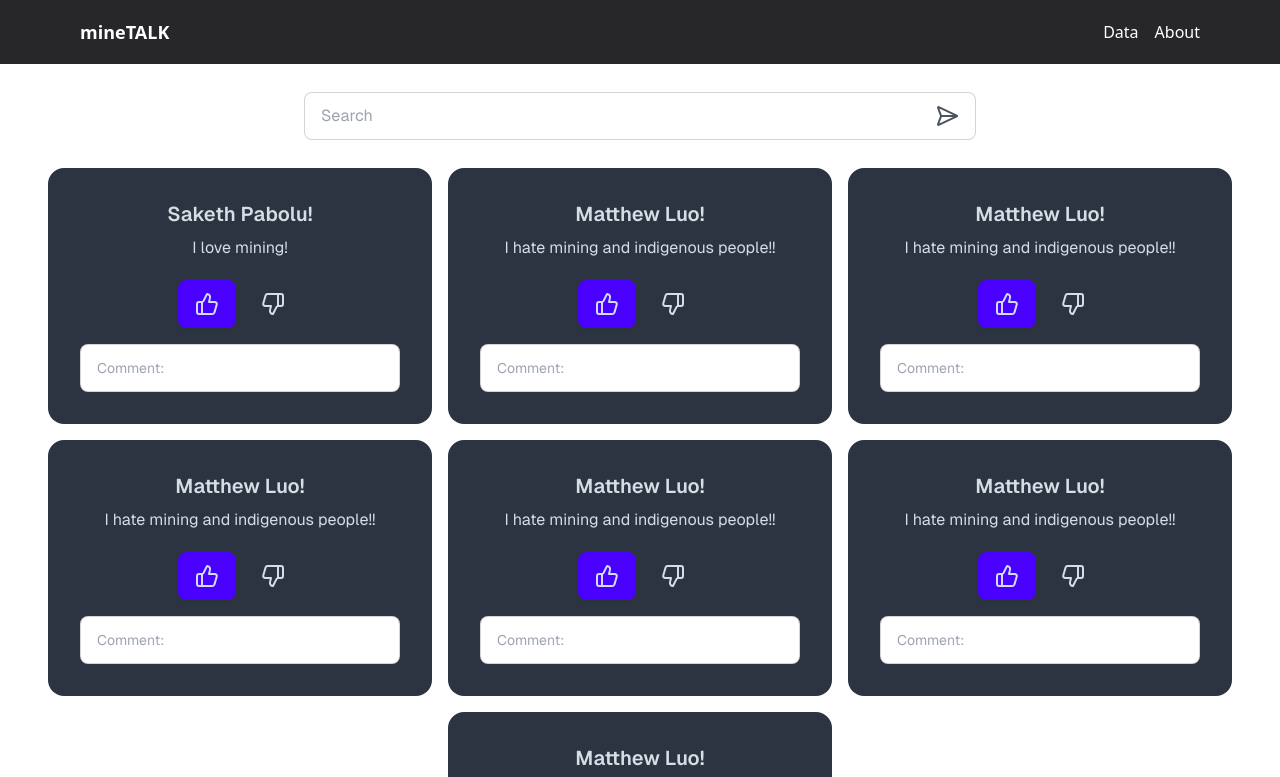
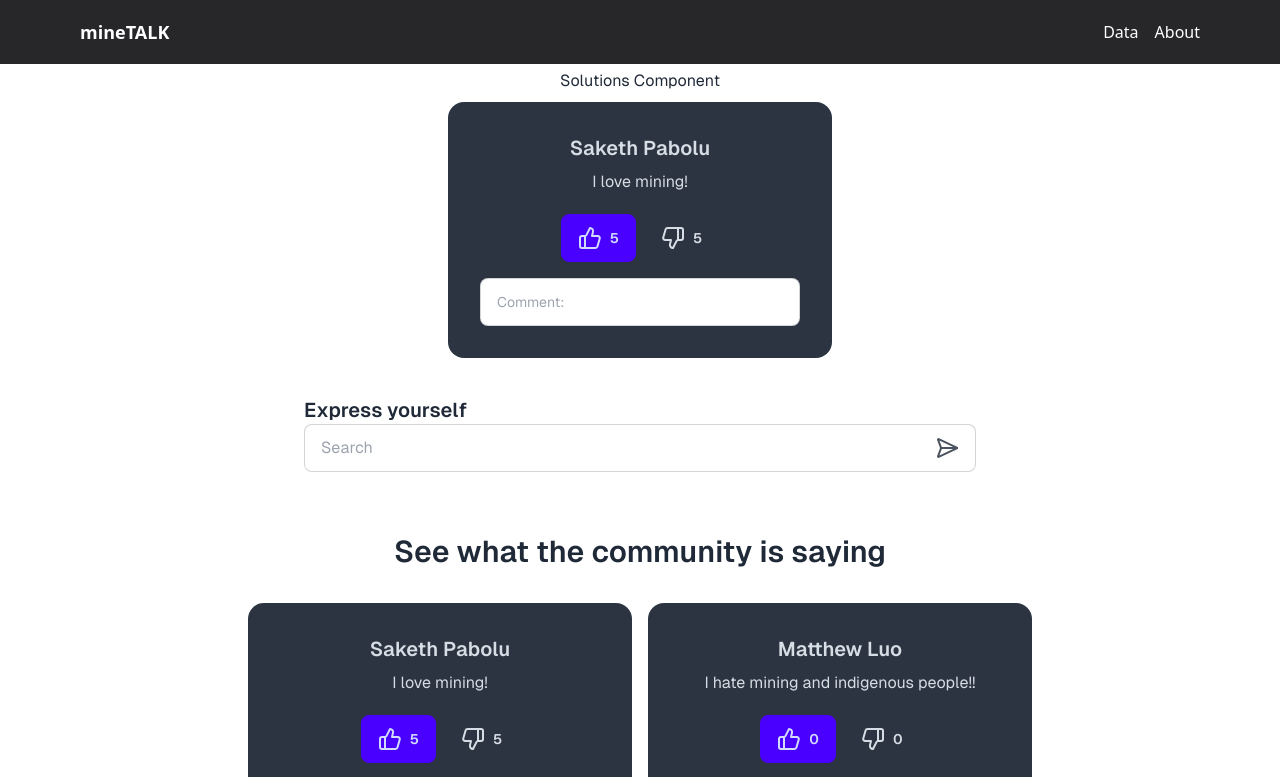
Before and after one commit to spabolu/spark-challenge, a Next.js app in the folder frontend/: page / in a window 1280 px wide. Shown: the top 777 px of the page. Built offline with nearby package versions, Linux system fonts and the light colour scheme.

Commit message:
make commentcard into a reusable component

```diff
--- a/frontend/src/app/page.jsx
+++ b/frontend/src/app/page.jsx
@@ -1,14 +1,14 @@
+import Solutions from "@/components/Solutions";
 import Input from "@/components/Input";
-import CommentCards from "@/components/CommentCards";
+import FeedbackCards from "@/components/FeedbackCards";
 
 export default function Home() {
   return (
     <>
       <div className="grid items-center justify-items-center min-h-screen font-[family-name:var(--font-geist-sans)]">
-      <Input />
-        <main className="flex flex-col items-center sm:items-start">
-          <CommentCards />
-        </main>
+        <Solutions />
+        <Input />
+        <FeedbackCards />
       </div>
     </>
   );
--- /dev/null
+++ b/frontend/src/components/Card.jsx
@@ -0,0 +1,25 @@
+import { ThumbsDownIcon, ThumbsUpIcon } from "lucide-react";
+
+export default function Card({ username, message, upvote = 0, downvote = 0 }) {
+  return (
+    <div className="card bg-neutral text-neutral-content w-96 m-0.2">
+      <div className="card-body items-center text-center">
+        <h2 className="card-title">{username}</h2>
+        <p>{message}</p>
+        <div className="card-actions justify-between mt-3">
+          <button className="btn btn-primary">
+            <ThumbsUpIcon /> {upvote}
+          </button>
+          <button className="btn btn-ghost">
+            <ThumbsDownIcon /> {downvote}
+          </button>
+        </div>
+        <input
+          type="text"
+          placeholder="Comment: "
+          className="input input-bordered input-md w-full max-w-xs mt-2"
+        />
+      </div>
+    </div>
+  );
+}
--- a/frontend/src/components/CommentCards.jsx
+++ /dev/null
@@ -1,70 +0,0 @@
-import { ThumbsDownIcon, ThumbsUpIcon } from 'lucide-react';
-
-const userComments = [
-  {
-    username: 'Saketh Pabolu',
-    message: 'I love mining!',
-    upvote: 5,
-    downvote: 5,
-  },
-  ,
-  {
-    username: 'Matthew Luo',
-    message: 'I hate mining and indigenous people!!',
-  },
-  {
-    username: 'Matthew Luo',
-    message: 'I hate mining and indigenous people!!',
-  },
-  {
-    username: 'Matthew Luo',
-    message: 'I hate mining and indigenous people!!',
-  },
-  {
-    username: 'Matthew Luo',
-    message: 'I hate mining and indigenous people!!',
-  },
-  {
-    username: 'Matthew Luo',
-    message: 'I hate mining and indigenous people!!',
-  },
-  {
-    username: 'Matthew Luo',
-    message: 'I hate mining and indigenous people!!',
-  },
-];
-
-export default function CommentCards() {
-  return (
-    <>
-      <div className="flex flex-wrap justify-center gap-4">
-        {' '}
-        {/* Flexbox wrapper */}
-        {userComments.map((content, index) => (
-          <div
-            className="card bg-neutral text-neutral-content w-96 m-0.2"
-            key={index}
-          >
-            <div className="card-body items-center text-center">
-              <h2 className="card-title">{content.username}!</h2>
-              <p>{content.message}</p>
-              <div className="card-actions justify-end mt-3">
-                <button className="btn btn-primary">
-                  <ThumbsUpIcon />
-                </button>
-                <button className="btn btn-ghost">
-                  <ThumbsDownIcon />
-                </button>
-              </div>
-              <input
-                type="text"
-                placeholder="Comment: "
-                className="input input-bordered input-md w-full max-w-xs mt-2"
-              />
-            </div>
-          </div>
-        ))}
-      </div>
-    </>
-  );
-}
--- /dev/null
+++ b/frontend/src/components/FeedbackCards.jsx
@@ -0,0 +1,38 @@
+import Card from "@/components/Card";
+
+export default function FeedbackCards() {
+  const userFeedback = [
+    {
+      username: "Saketh Pabolu",
+      message: "I love mining!",
+      upvote: 5,
+      downvote: 5,
+    },
+    {
+      username: "Matthew Luo",
+      message: "I hate mining and indigenous people!!",
+      upvote: 0,
+      downvote: 0,
+    },
+  ];
+
+  return (
+    <>
+      <h3 className="text-3xl font-semibold py-6">
+        See what the community is saying
+      </h3>
+
+      <div className="flex flex-wrap justify-center gap-4">
+        {userFeedback.map((comment, index) => (
+          <Card
+            key={index}
+            username={comment.username}
+            message={comment.message}
+            upvote={comment.upvote}
+            downvote={comment.downvote}
+          />
+        ))}
+      </div>
+    </>
+  );
+}
--- a/frontend/src/components/Input.jsx
+++ b/frontend/src/components/Input.jsx
@@ -3,6 +3,7 @@ import { SendHorizonal } from "lucide-react";
 export default function Input() {
   return (
     <div className="w-full max-w-2xl my-7">
+      <h3 className="text-xl font-semibold">Express yourself</h3>
       <label className="input input-bordered flex items-center gap-2">
         <input type="text" className="grow" placeholder="Search" />
         <button className="hover:opacity-70 opacity-80">
--- /dev/null
+++ b/frontend/src/components/Solutions.jsx
@@ -0,0 +1,16 @@
+import React from "react";
+import Card from "@/components/Card";
+
+export default function Solutions() {
+  return (
+    <>
+      <p>Solutions Component</p>
+      <Card
+        username="Saketh Pabolu"
+        message="I love mining!"
+        upvote={5}
+        downvote={5}
+      />
+    </>
+  );
+}
```
